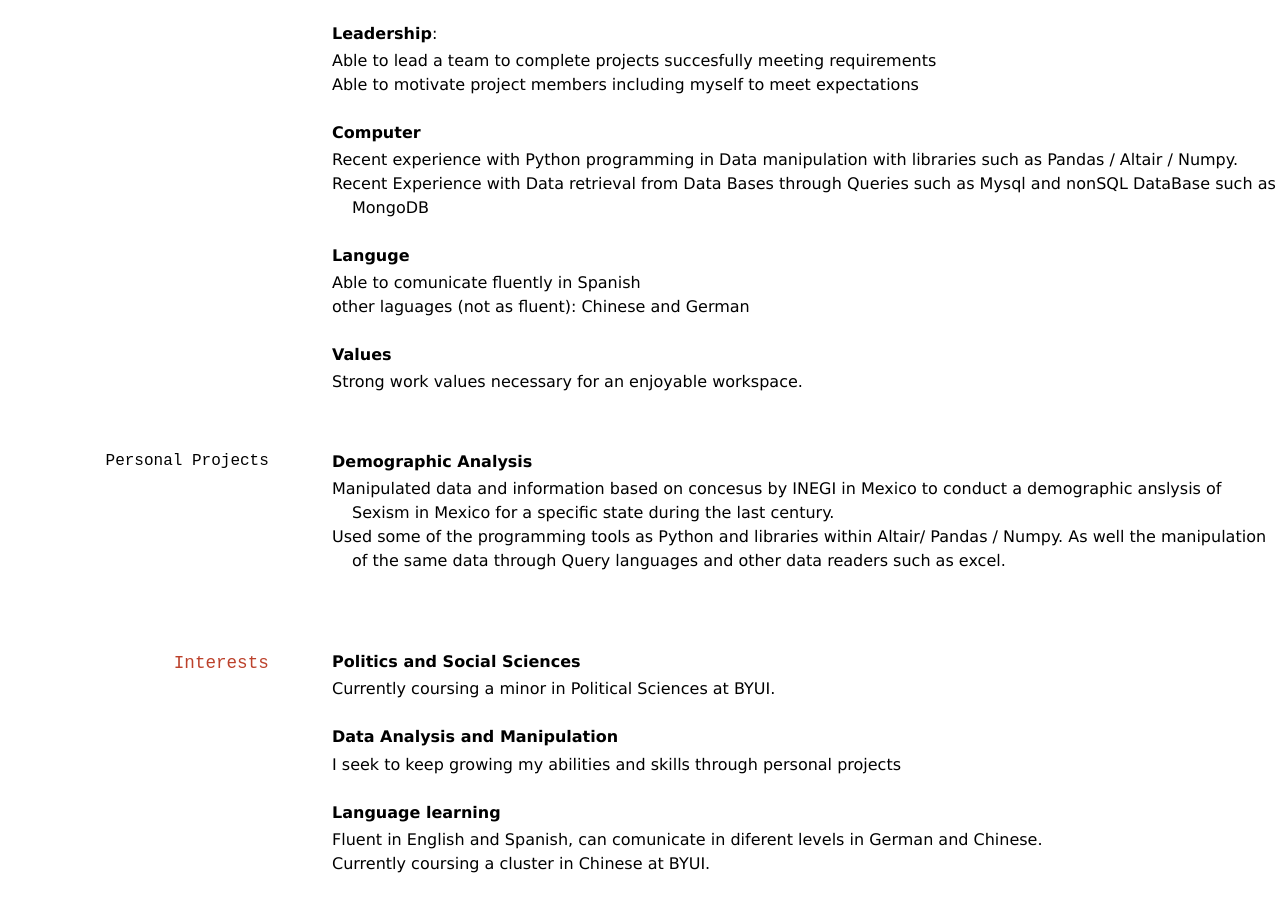
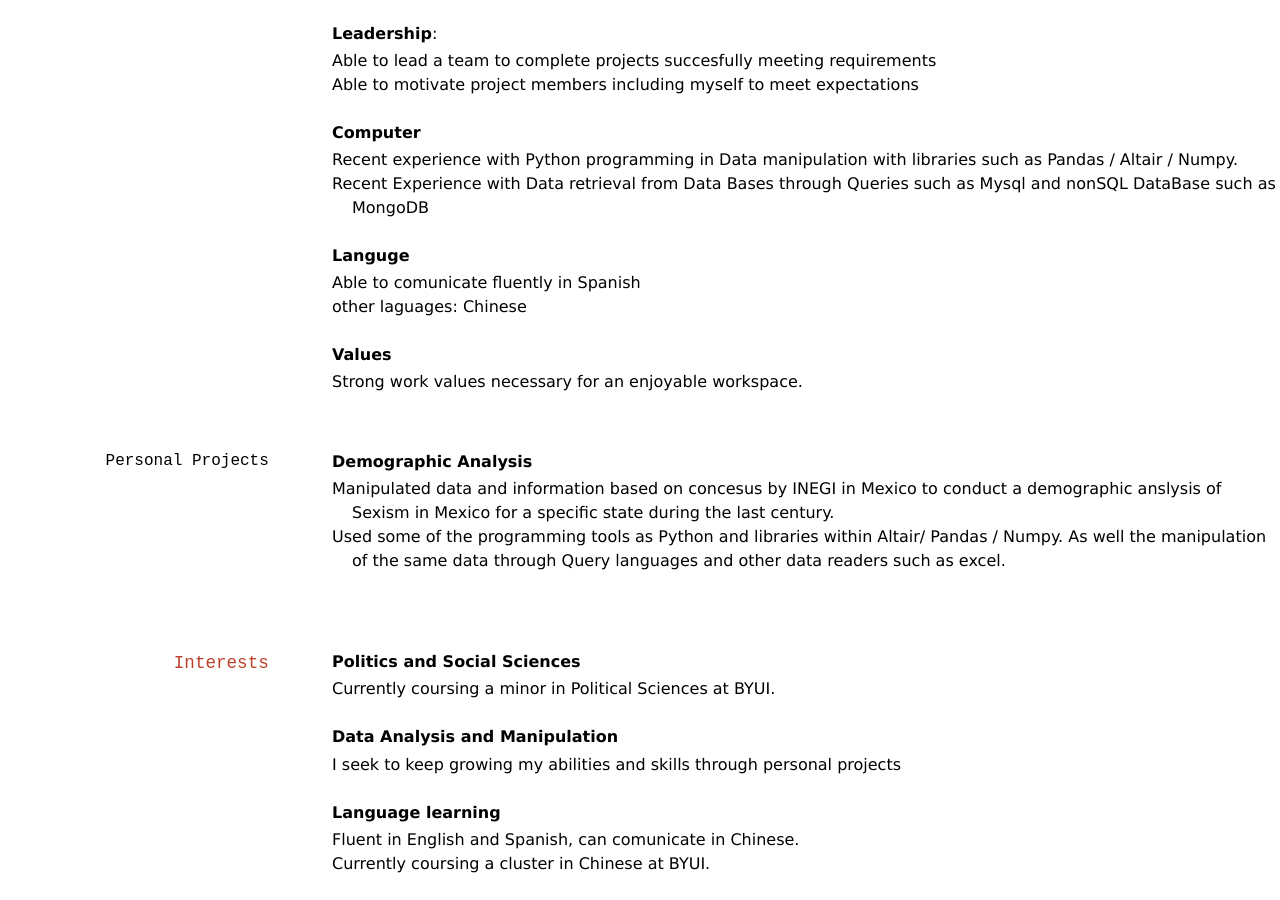
Before and after one commit to ChristianLG2/Christian_Lira_online_resume, a Jekyll site: the page built from docs/index.md, in a window 1280 px wide and 900 px high, scrolled down 876 px. Built offline with Jekyll 4.4.1, drawn with Linux system fonts in a browser that asks for light colours.

Commit message:
Update index.md

```diff
--- a/docs/index.md
+++ b/docs/index.md
@@ -70,7 +70,7 @@ __Computer__
 
 __Languge__
 - Able to comunicate fluently in Spanish
-- other laguages (not as fluent): Chinese and German
+- other laguages: Chinese
 
 __Values__
 - Strong work values necessary for an enjoyable workspace.
@@ -96,7 +96,7 @@ __Data Analysis and Manipulation__
 
 __Language learning__
 
-- Fluent in English and Spanish, can comunicate in diferent levels in German and Chinese.
+- Fluent in English and Spanish, can comunicate in Chinese.
 - Currently coursing a cluster in Chinese at BYUI.
 
 
```
